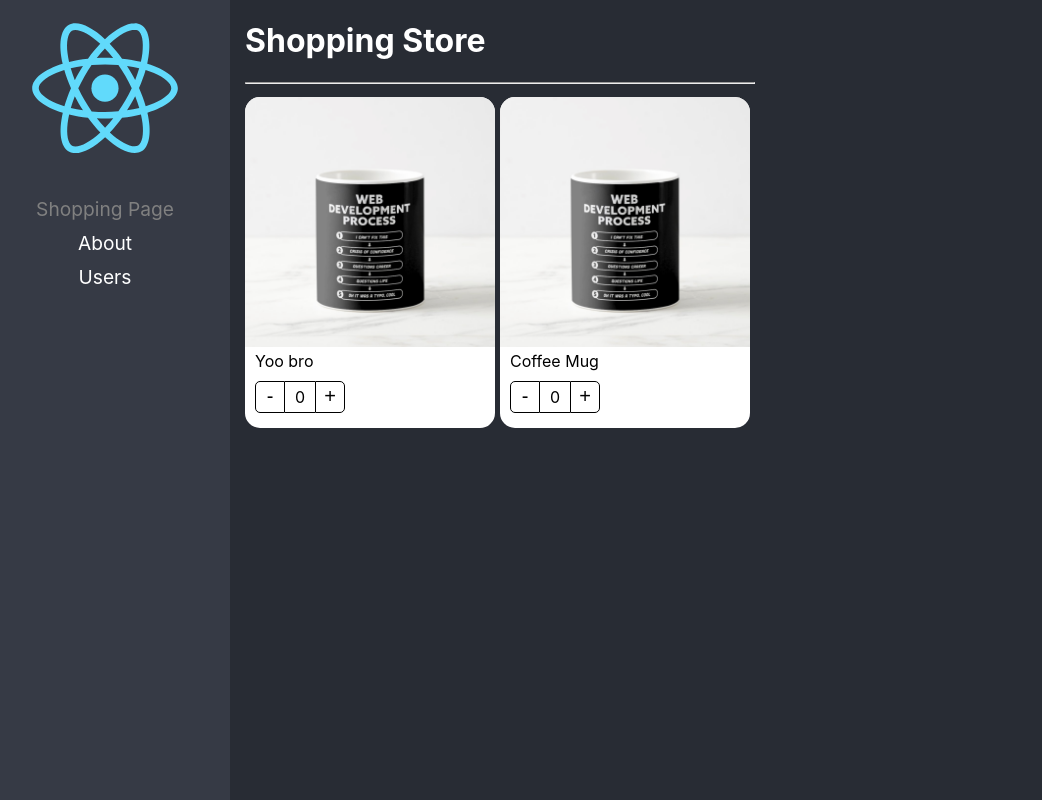
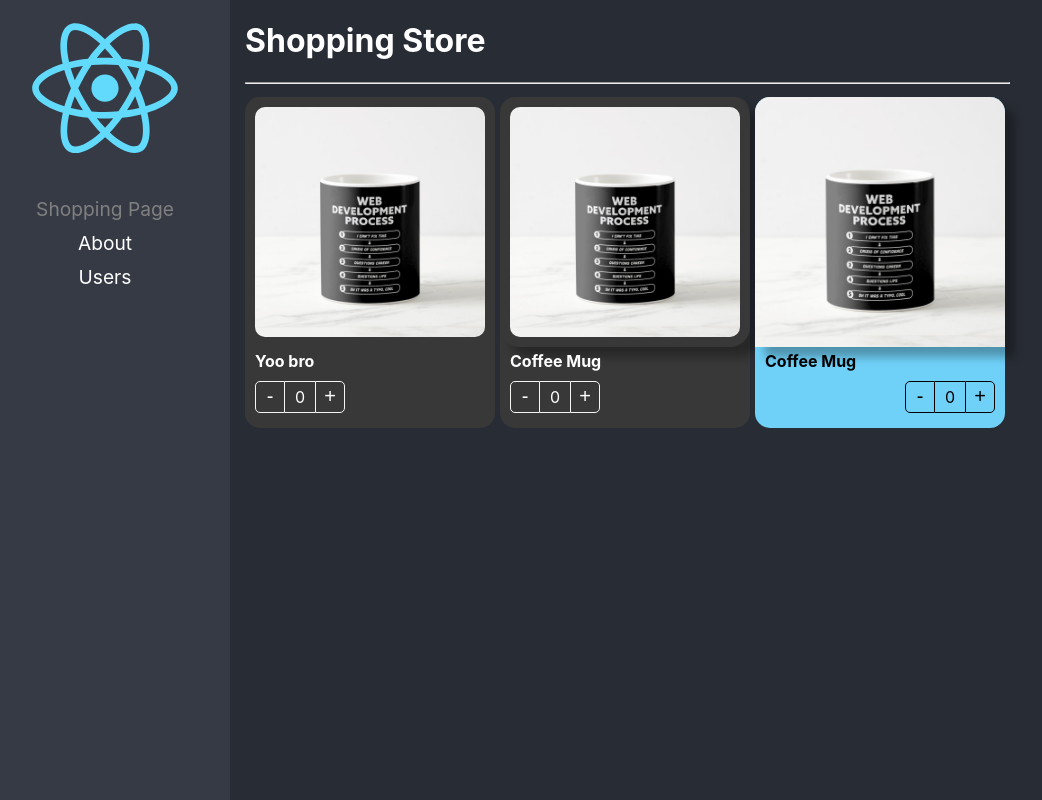
Before and after one commit to axvargas/react-pro-ts-project, a React (Create React App) app: page / in a window 1280 px wide. Shown: the whole page, without its empty margins (20-1062 px from the left). Built offline with nearby package versions, Linux system fonts and the light colour scheme.

Commit message:
Component extend styles ready

```diff
--- a/src/02-component-patterns/components/ProductButtons.tsx
+++ b/src/02-component-patterns/components/ProductButtons.tsx
@@ -1,11 +1,15 @@
-import { useContext } from "react"
+import { CSSProperties, useContext } from "react"
 import { ProductContext } from "./ProductCard"
 import styles from '../styles/styles.module.css';
 
-export const ProductButtons = () =>{
+export interface Props {
+  className?: string;
+  style?: CSSProperties
+}
+export const ProductButtons = ({className, style}: Props) =>{
   const {counter, increaseBy} = useContext(ProductContext)
   return (
-    <div className={styles.buttonsContainer}>
+    <div className={`${styles.buttonsContainer} ${className}`} style={style}>
       <button className={styles.buttonMinus} onClick={()=>increaseBy(-1)}>-</button>
       <div className={styles.countLabel}>{counter}</div>
       <button className={styles.buttonAdd} onClick={()=>increaseBy(+1)}>+</button>
--- a/src/02-component-patterns/components/ProductCard.tsx
+++ b/src/02-component-patterns/components/ProductCard.tsx
@@ -1,14 +1,20 @@
 import styles from '../styles/styles.module.css';
 import { useProduct } from '../hooks/useProduct';
-import { createContext } from 'react';
-import { ProductContextProps, ProductCardProps } from '../interfaces/interfaces';
+import { createContext, CSSProperties, ReactElement } from 'react';
+import { ProductContextProps, Product } from '../interfaces/interfaces';
 
 
 export const ProductContext = createContext({} as ProductContextProps);
 const { Provider } = ProductContext;
 
+export interface Props {
+  product: Product;
+  children?: ReactElement | ReactElement[];
+  className?: string;
+  style?: CSSProperties
+}
 
-export const ProductCard = ({children, product}: ProductCardProps) => {
+export const ProductCard = ({children, product, className, style}: Props) => {
   const {counter, increaseBy} = useProduct()
   return (
     <Provider value={{
@@ -16,7 +22,7 @@
       increaseBy,
       product
     }}>
-      <div className={styles.productCard}>
+      <div className={`${styles.productCard} ${className}`} style={style}>
         {children}
       </div>
     </Provider>
--- a/src/02-component-patterns/components/ProductImage.tsx
+++ b/src/02-component-patterns/components/ProductImage.tsx
@@ -1,9 +1,13 @@
-import { useContext } from "react";
-import { ProductContext } from "./ProductCard";
+import { CSSProperties, useContext } from "react";
+import { ProductContext } from './ProductCard';
 import noImage from '../assets/no-image.jpg';
 import styles from '../styles/styles.module.css';
-
-export const ProductImage = ({img = ''}) => {
+export interface Props {
+  className?: string;
+  img?: string;
+  style?: CSSProperties;
+}
+export const ProductImage = ({img, className, style}: Props) => {
   const {product } = useContext(ProductContext)
   let imgToShow: string;
   if (img) {
@@ -14,6 +18,6 @@
     imgToShow = noImage;
   }
   return (
-    <img className={styles.productImg} src={imgToShow } alt="coffe-mug" />
+    <img className={`${styles.productImg} ${className}`} src={imgToShow } alt="coffe-mug"  style={style}/>
   )
 }
--- a/src/02-component-patterns/components/ProductTitle.tsx
+++ b/src/02-component-patterns/components/ProductTitle.tsx
@@ -1,11 +1,20 @@
-import { useContext } from "react";
+import { CSSProperties, useContext } from "react";
 import { ProductContext } from "./ProductCard";
 import styles from '../styles/styles.module.css';
 
-export const ProductTitle = ({title}: {title?: string}) => {
+export interface Props {
+  className?: string;
+  title?: string;
+  activeClass?: string;
+  style?: CSSProperties;
+}
+export const ProductTitle = ({title, className, style}: Props) => {
   const {product} = useContext(ProductContext);
 
   return (
-    <span className={styles.productDescription}>{title || product.title}</span>
+    <span
+      className={`${styles.productDescription} ${className}`}
+      style={style}
+    >{title || product.title}</span>
   )
 }
--- a/src/02-component-patterns/pages/ShoppingPage.tsx
+++ b/src/02-component-patterns/pages/ShoppingPage.tsx
@@ -1,5 +1,6 @@
 import { ProductButtons, ProductCard, ProductImage, ProductTitle } from '../components';
 
+import '../styles/custom-styles.css';
 const product = {
   id: '1',
   title: 'Coffee Mug',
@@ -16,16 +17,35 @@
         flexDirection: 'row',
         flexWrap: 'wrap'
       }}>
-        <ProductCard product={product}>
-          <ProductCard.Image img={product.img} />
-          <ProductCard.Title title={'Yoo bro'} />
-          <ProductCard.Buttons/>
+        <ProductCard product={product} className="bg-dark text-white">
+          <ProductCard.Image img={product.img} className='custom-image'/>
+          <ProductCard.Title title={'Yoo bro'} className='text-white text-bold'/>
+          <ProductCard.Buttons className='custom-buttons'/>
         </ProductCard>
 
-        <ProductCard product={product}>
-          <ProductImage />
-          <ProductTitle />
-          <ProductButtons />
+        <ProductCard
+          className="bg-dark text-white"
+          product={product}
+        >
+          <ProductImage className='custom-image' style={{boxShadow: '10px 10px 10px rgba(0,0,0,0.3)'}}/>
+          <ProductTitle className='text-white text-bold' />
+          <ProductButtons className='custom-buttons'/>
+        </ProductCard>
+
+        <ProductCard
+          product={product}
+          style={{
+            backgroundColor: '#70D1F8',
+          }}
+        >
+          <ProductImage style={{boxShadow: '10px 10px 10px rgba(0,0,0,0.3)'}}/>
+          <ProductTitle style={{fontWeight: 'bold'}}/>
+          <ProductButtons
+            style={{
+              display: 'flex',
+              justifyContent: 'end',
+            }}
+          />
         </ProductCard>
       </div>
     </div>
--- /dev/null
+++ b/src/02-component-patterns/styles/custom-styles.css
@@ -0,0 +1,19 @@
+.bg-dark{
+  background-color: rgb(56,56,56);
+}
+.text-white{
+  color: white;
+}
+.text-bold{
+  font-weight: bold;
+}
+.custom-image{
+  padding: 10px;
+  width: calc(100% - 20px);
+  border-radius: 20px;
+}
+
+.custom-buttons button, .custom-buttons div{
+  color: white;
+  border-color: whitesmoke;
+}
```
Also changed, not shown: src/02-component-patterns/interfaces/interfaces.ts (+10 -11 lines).
